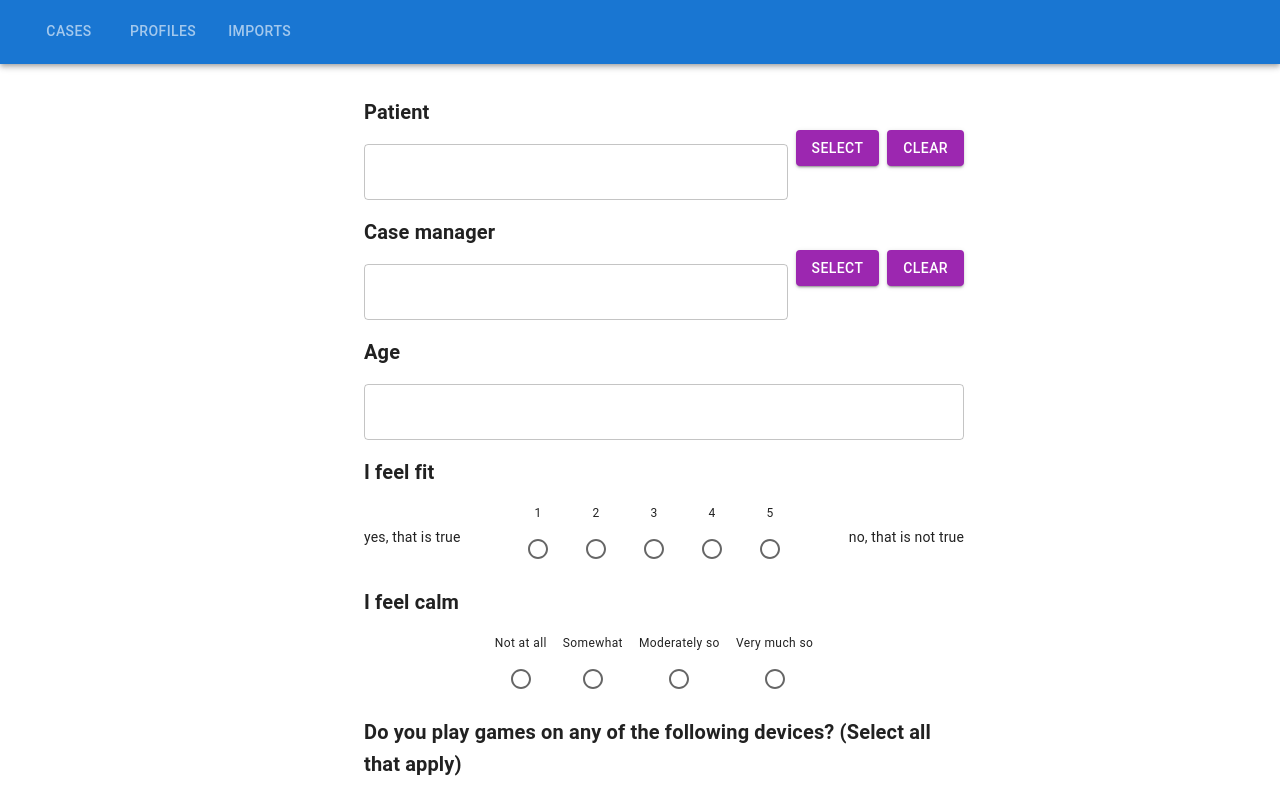
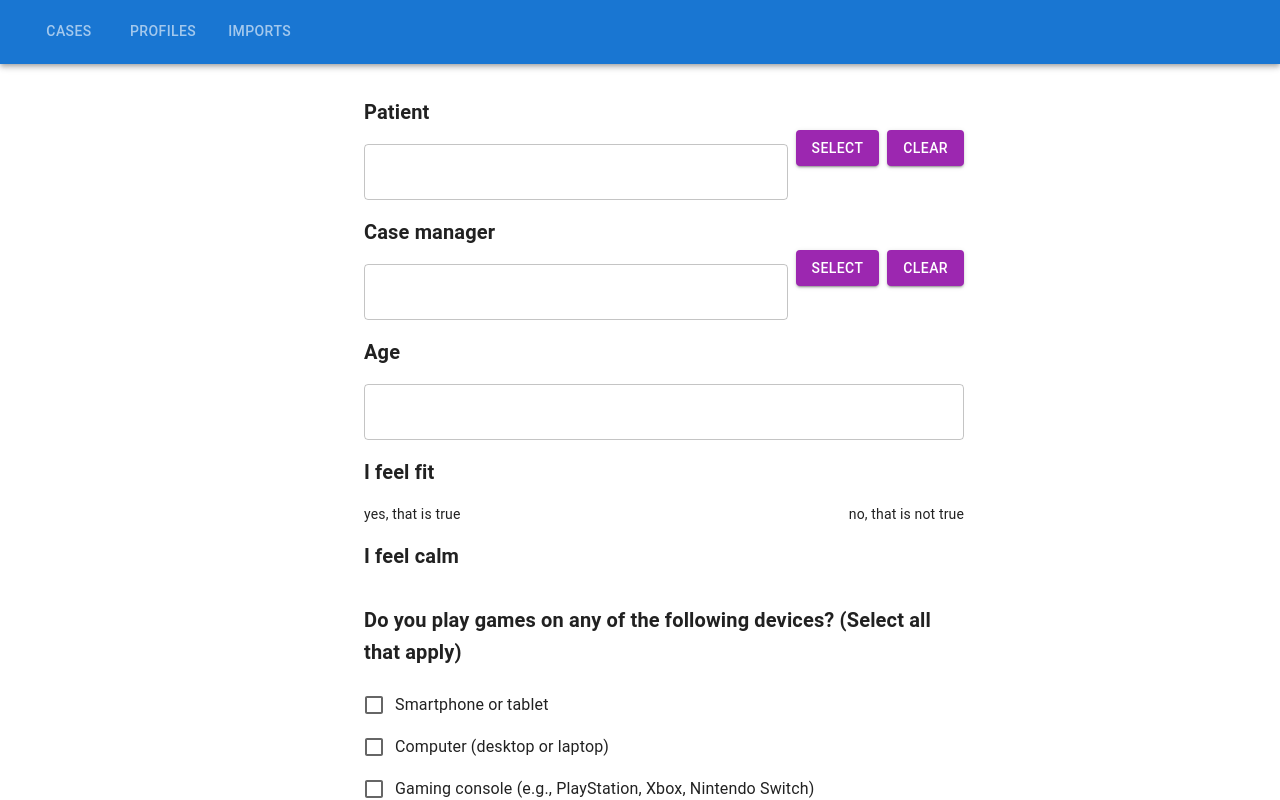
Before and after one commit to pdfusion/PDFusion_UI, a React (Vite) app: page /questionnaire in a window 1280 px wide. Shown: the top 800 px of the page. Built offline with nearby package versions, Linux system fonts and the light colour scheme.

Commit message:
Fix RadioScale options (#14)
Co-authored-by: srahavi <srahavi@huronconsultinggroup.com>

```diff
--- a/src/components/widgets/PDRadioScale.tsx
+++ b/src/components/widgets/PDRadioScale.tsx
@@ -5,6 +5,11 @@ import {
     Radio,
     Typography
 } from '@mui/material';
+
+export interface IPDRadioScaleOption {
+    label: string,
+    value: string
+}
 
 export interface IPDRadioScale {
     /**
@@ -38,7 +43,7 @@ export interface IPDRadioScale {
     /**
      * An array of string labels for each radio option.
     */
-    optionLabels?: string[],
+    options?: IPDRadioScaleOption[]
 }
 
 const PDRadioScale = ({
@@ -49,7 +54,7 @@ const PDRadioScale = ({
     value,
     formData,
     setFormData = () => {},
-    optionLabels
+    options
 }: IPDRadioScale): JSX.Element => {
     const handleChange = (field: keyof typeof formData) => (
         event: React.ChangeEvent<HTMLInputElement>
@@ -64,14 +69,14 @@ const PDRadioScale = ({
                 <Box sx={{ display: 'flex', alignItems: 'center', justifyContent: 'space-between', flexWrap: 'nowrap' }}>
                     <Typography variant="body2" sx={{ minWidth: 120 }}>{lefttEndLabel}</Typography>
                     <Box sx={{ display: 'flex', flexDirection: 'row', justifyContent: 'center', flexGrow: 1 }}>
-                        {(optionLabels || []).map((val) => (
-                            <Box key={val} sx={{ display: 'flex', flexDirection: 'column', alignItems: 'center', mx: 1 }}>
+                        {(options || []).map((option: IPDRadioScaleOption) => (
+                            <Box key={option.value} sx={{ display: 'flex', flexDirection: 'column', alignItems: 'center', mx: 1 }}>
                                 <Typography variant="caption" sx={{ mb: 0.5 }}>
-                                    {val}
+                                    {option.label}
                                 </Typography>
                                 <Radio
-                                    value={val.toString()}
-                                    checked={value === val.toString()}
+                                    value={option.value}
+                                    checked={value === option.value}
                                     onChange={handleChange(name)}
                                 />
                             </Box>
```
